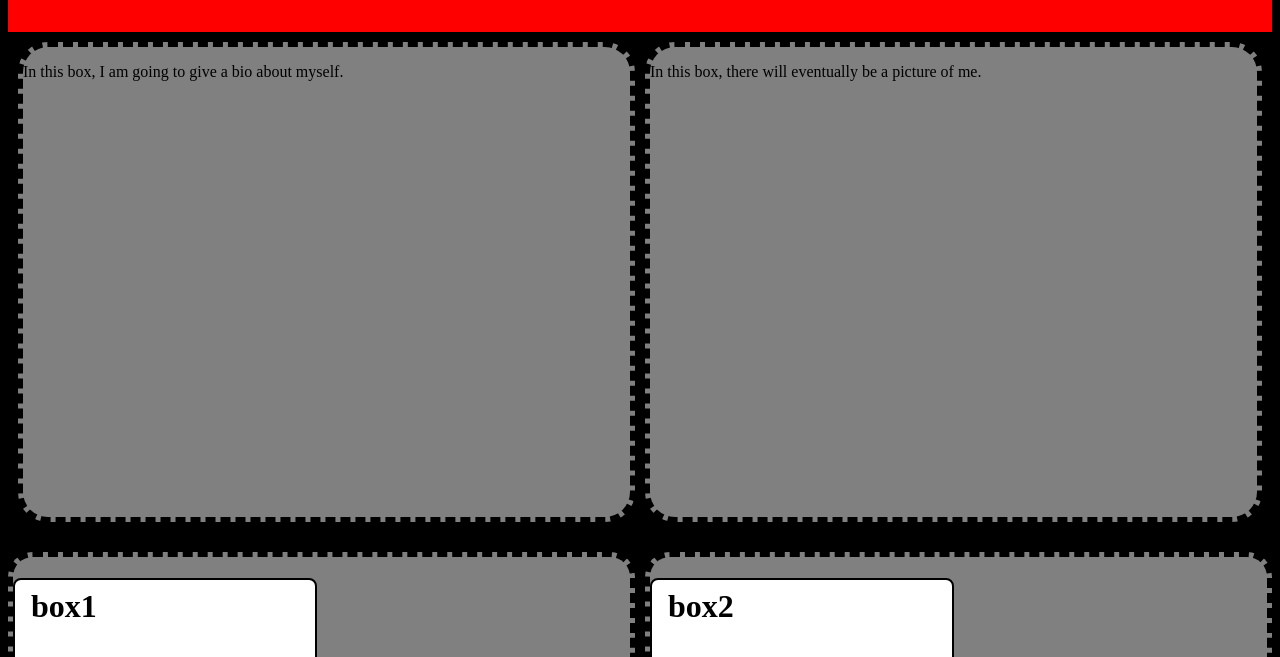
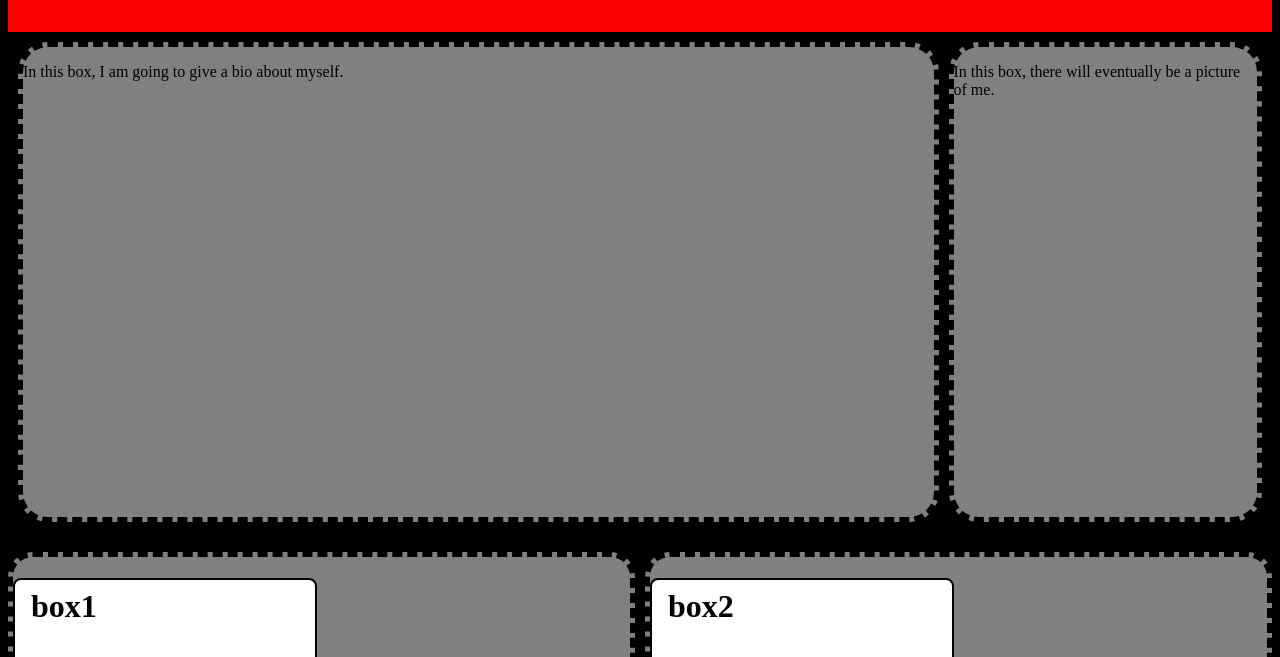
Before and after one commit to Milligani21/SecondChallenge, a plain HTML site: page index.html in a window 1280 px wide. Shown: the part 143-800 px from the top of the page. Drawn offline with Linux system fonts and the light colour scheme.

Commit message:
changed CSS structure

```diff
--- a/style.css
+++ b/style.css
@@ -31,19 +31,20 @@ body {
 
 /*This code applies to the about me section in middle of the page */
 .about-me-grid {
-    display: grid;
+    display: flex;
     gap: 10px;
-    grid-template-columns: repeat(2, 1fr);
     min-height: 500px;
     max-height: 500px;
 }
 
 #about-me-box1 {
     margin-left: 10px;
+    width: 75%;
 }
 
 #about-me-box2 {
     margin-right: 10px;
+    width: 25%;
 }
 
 
```
